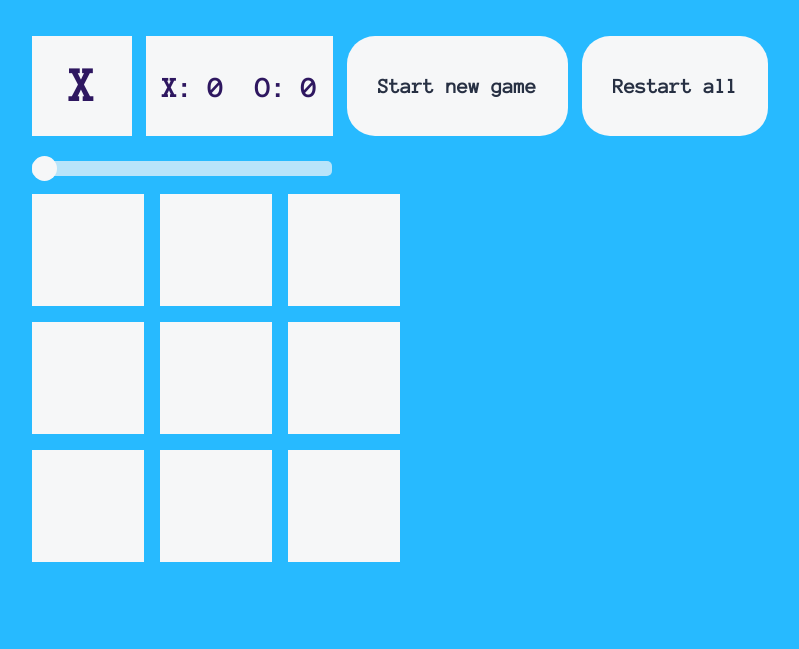
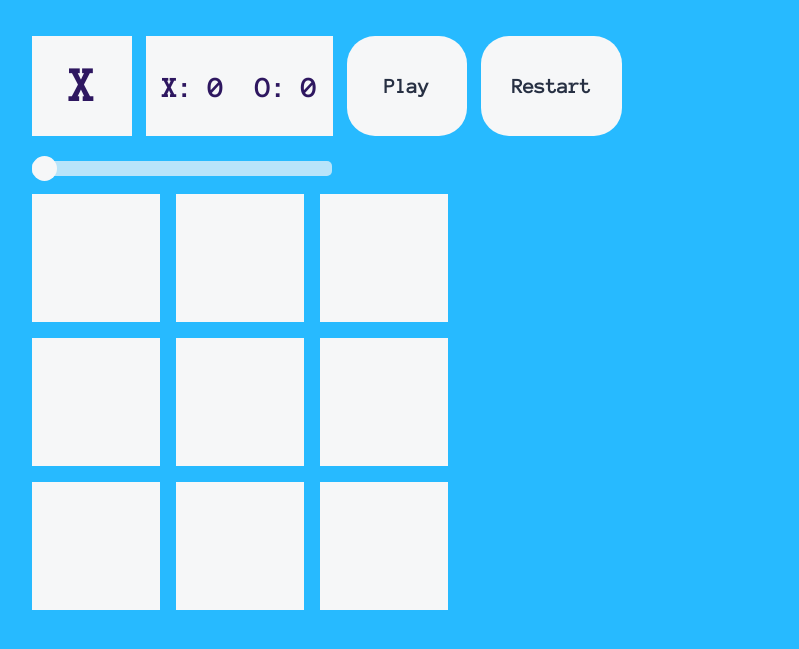
Before and after one commit to rnbrk/tic_tac_toe_2.0, a plain HTML site: page index.html in a window 1280 px wide. Shown: the part 113-762 px from the top of the page, without its empty margins (24-823 px from the left). Drawn offline with Linux system fonts and the light colour scheme.

Commit message:
Quick fix for table cells.

```diff
--- a/css/style.css
+++ b/css/style.css
@@ -8,7 +8,7 @@ body {
 
 article {
   font-family: 'Anonymous Pro', monospace;
-
+  font-size: 10px;
   font-weight: bold;
   color: #2E1760;
   min-width: 300px;
@@ -30,24 +30,24 @@ article h1 {
 
 
 #table-tictactoe {
-  /* background: #30343F; */
-  /* border: 5px solid #27BAFF; */
   margin: 0;
   border-spacing: 1rem;
   border-collapse: separate;
+  table-layout: fixed;
 }
 
 .tile {
-  width: 80px;
-  height: 80px;
-
+  width: 6rem;
+  height: 6rem;
+  min-width: 6rem;
+  min-height: 6rem;
   font-size: 3rem;
   text-align: center;
-  vertical-align: center;
+  vertical-align: middle;
   background: #F6F7F8;
-
   padding: 1rem;
-
+  position: relative;
+  overflow: hidden;
 }
 
 .tile-active:hover {
@@ -93,7 +93,6 @@ article h1 {
 
 .slider-inactive {
   opacity: 0.4;
-  /* filter: blur(1px); */
 }
 
 /* The slider itself */
@@ -165,8 +164,8 @@ article h1 {
 	color:#273043;
 	font-size:1.3rem;
 	padding:16px 31px;
-	text-decoration:none;
-	/* text-shadow:0px 1px 0px #00B9AE; */
+  text-decoration:none;
+  min-width: 7.5rem;
 }
 .button:hover {
 	background-color:#FF3366;
--- a/js/script.js
+++ b/js/script.js
@@ -340,17 +340,13 @@ const htmlView = {
     const resetButton = document.createElement('button');
     resetButton.classList.add('button', 'button-reset');
     resetButton.setAttribute('id', 'button-reset');
+    resetButton.textContent = 'Play';
 
-    if (state.isGameRunning) {
-      resetButton.textContent = 'Clear';
-    } else {
-      resetButton.textContent = 'Start new game';
-    }
     gameInfoElement.appendChild(resetButton);
 
     const restartButton = document.createElement('button');
     restartButton.classList.add('button', 'button-restart');
-    restartButton.textContent = 'Restart all';
+    restartButton.textContent = 'Restart';
     gameInfoElement.appendChild(restartButton);
 
     const sliderContainer = document.createElement('div');
@@ -394,7 +390,7 @@ const htmlView = {
     if (state.isGameRunning) {
       resetButton.textContent = 'Clear';
     } else {
-      resetButton.textContent = 'Start new game';
+      resetButton.textContent = 'Play';
     }
     const slider = document.getElementById('slider-adjust-size');
     slider.setAttribute('value', state.width);
```
